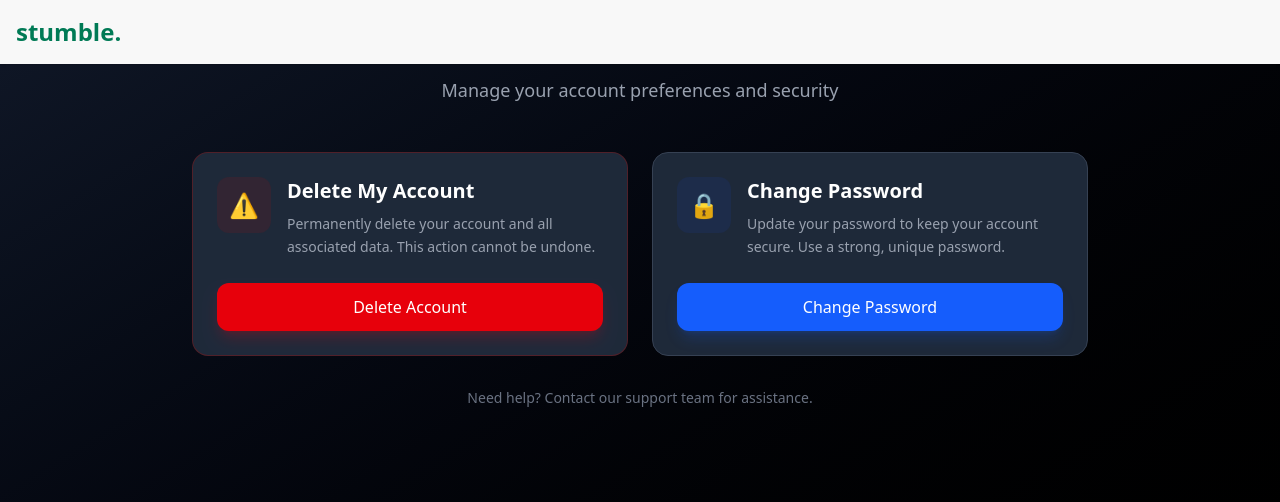
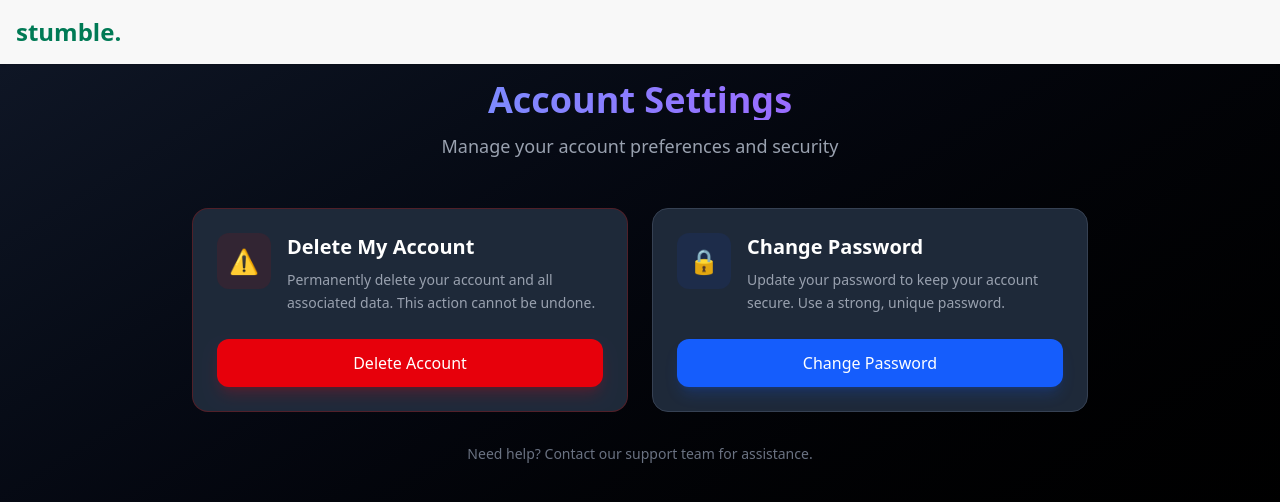
Before and after one commit to Kaushal-0507/tinder-frontend, a React (Vite) app: page /profile/userSetting in a window 1280 px wide. Shown: the top 502 px of the page. Built offline with nearby package versions, Linux system fonts and the light colour scheme; no server answers.

Commit message:
put padding top  in userSettings

```diff
--- a/src/components/UserSettings.jsx
+++ b/src/components/UserSettings.jsx
@@ -9,7 +9,7 @@ const UserSettings = () => {
   const [loading, setLoading] = useState(false);
 
   return (
-    <div className="min-h-screen bg-gradient-to-br from-gray-900 to-black text-white p-6">
+    <div className="min-h-screen bg-gradient-to-br from-gray-900 to-black text-white lg:pt-20 pt-22 p-6">
       <div className="max-w-4xl mx-auto">
         {/* Header */}
         <div className="text-center mb-12">
```
